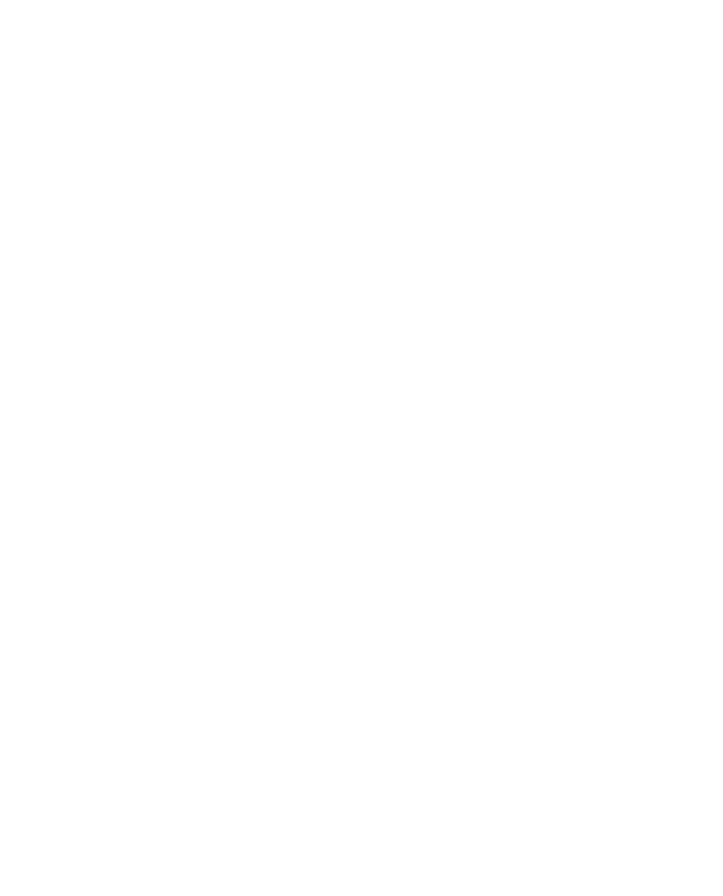
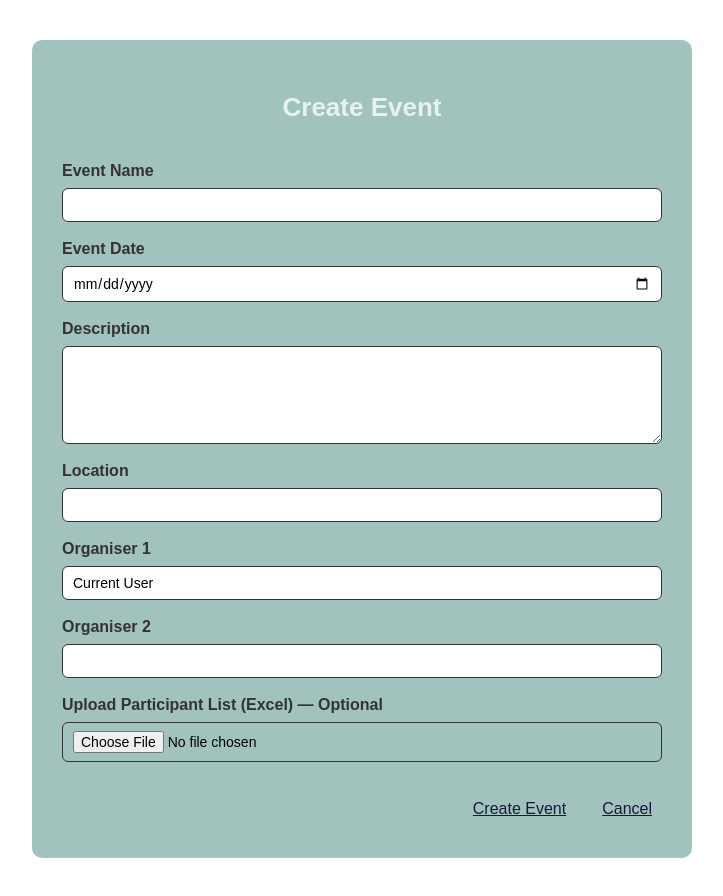
Before and after one commit to Tatatroi/EventPlanner-Frontend, a React (Create React App) app in the folder frontend/: page /create-event in a window 1280 px wide. Before the commit this address had no page. Shown: the whole page, without its empty margins (278-1001 px from the left). Before the commit the page ends 800 px from the top, so only its background shows below. Built offline with nearby package versions, Linux system fonts and the light colour scheme.

Commit message:
Add styles for Create Event page

```diff
--- a/frontend/src/App.js
+++ b/frontend/src/App.js
@@ -1,12 +1,16 @@
 import { Routes, Route } from "react-router-dom";
 import Login from "./Components/Login";
 import HomePage from "./Components/HomePage";
+import CreateEvent from "./Components/CreateEvent";
+import EventDetails from "./Components/EventDetails";
 
 function App() {
   return (
     <Routes>
       <Route path="/" element={<Login />} />
       <Route path="/home" element={<HomePage />} />
+      <Route path="/create-event" element={<CreateEvent />} />
+      <Route path="/event/:id" element={<EventDetails />} />
     </Routes>
   );
 }
--- /dev/null
+++ b/frontend/src/Components/CreateEvent.css
@@ -0,0 +1,73 @@
+.create-event-container {
+  max-width: 600px;
+  margin: 40px auto;
+  padding: 30px;
+  background-color: #A1C2BD; /* same as event-box */
+  border-radius: 10px;
+  font-family: 'Arial', sans-serif;
+  display: flex;
+  flex-direction: column;
+  gap: 18px;
+}
+
+.create-event-title {
+  text-align: center;
+  color: #E7F2EF; /* match home-title */
+  font-size: 26px;
+  font-weight: 700;
+}
+
+.form-group {
+  display: flex;
+  flex-direction: column;
+  gap: 8px;
+}
+
+.form-group label {
+  font-weight: 600;
+  color: #333;
+  font-size: 16px;
+}
+
+.form-group input,
+.form-group textarea {
+  padding: 8px 10px;
+  border-radius: 6px;
+  border: 1px solid #333;
+  font-size: 14px;
+  font-family: inherit;
+}
+
+.form-group textarea {
+  resize: vertical;
+  min-height: 80px;
+}
+
+.button-group {
+  display: flex;
+  gap: 16px;
+  justify-content: flex-end;
+  margin-top: 10px;
+}
+
+.event-button {
+  background: none;
+  border: none;
+  font-size: 16px;
+  text-decoration: underline;
+  cursor: pointer;
+  color: #19183B; /* text color for buttons */
+}
+
+.event-button:hover {
+  color: #333; /* subtle hover effect */
+}
+
+.event-button.cancel {
+  text-decoration: underline;
+  color: #19183B;
+}
+
+.event-button.cancel:hover {
+  color: #333;
+}
--- a/frontend/src/Components/HomePage.js
+++ b/frontend/src/Components/HomePage.js
@@ -20,7 +20,13 @@
         </div>
 
         <ul className="menu">
-          <li className="menu-item">Create My Event</li>
+          <li
+            className="menu-item"
+            onClick={() => navigate("/create-event")}
+          >
+          Create My Event
+          </li>
+
           <li className="menu-item">Manage My Events</li>
         </ul>
 
```
